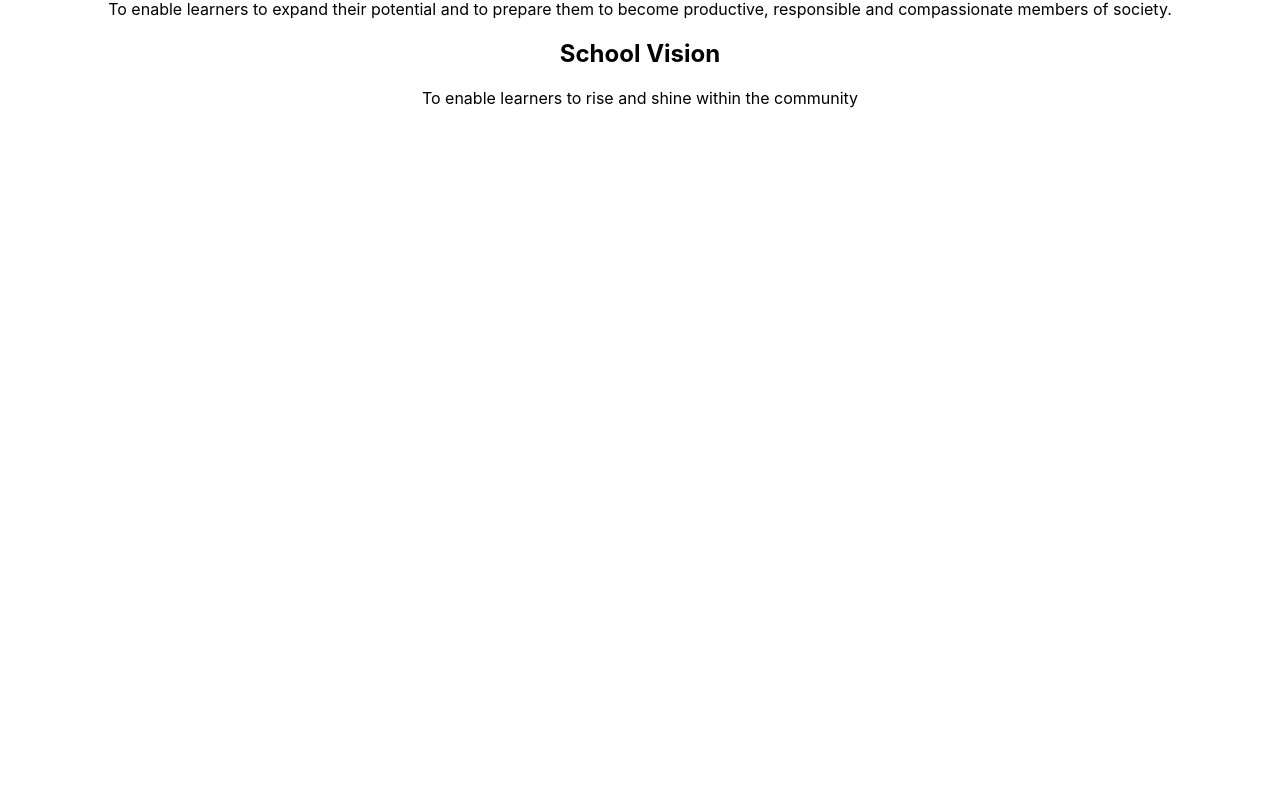
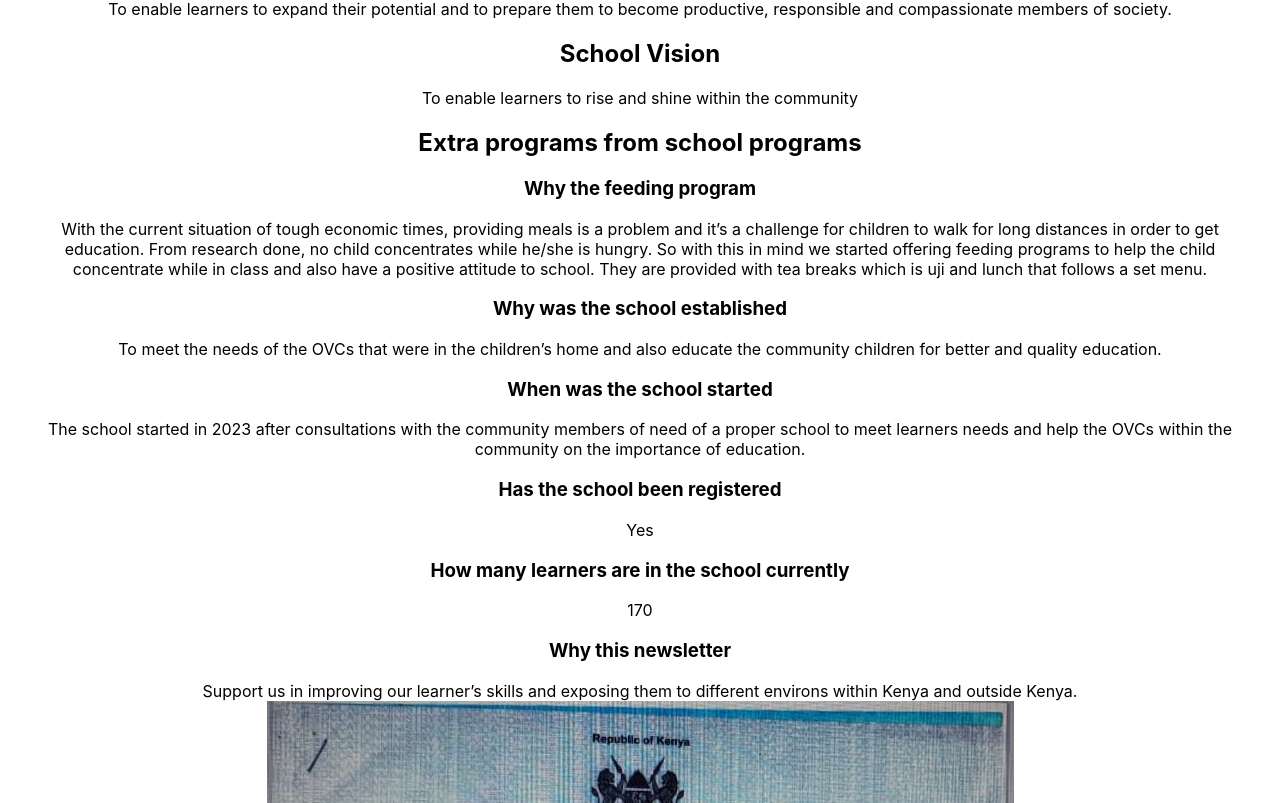
Before and after one commit to pemprojects/homeofpeace-website, a React (Create React App) app: page / in a window 1280 px wide. Shown: the part 4377-5180 px from the top of the page. Before the commit the page ends 4515 px from the top, so only its background shows below. Built offline with nearby package versions, Linux system fonts and the light colour scheme.

Commit message:
Elite academy update data

```diff
--- a/src/components/EliteJuniorAcademy.jsx
+++ b/src/components/EliteJuniorAcademy.jsx
@@ -1,18 +1,33 @@
 import React from 'react';
 import elite_academy from '../data/hope_junior_academy.json';
 import junior_academy_pic  from '../images/hope_elite_junior_academy.jpg';
+import junior_academy_cert  from '../images/elite_junior_cert.jpg';
 
 const EliteJuniorAcademy = () => {
     return (
         <div className='center'>
             <h2>Name: {elite_academy.ACADEMY_NAME}</h2>
-            <img src={junior_academy_pic} alt="Elite junior academy picture" />
+            <img src={junior_academy_pic} alt="Elite junior academy" />
             <h2>School Motto</h2>
             {elite_academy.SCHOOL_MOTTO}
             <h2>School Mission</h2>
             {elite_academy.SCHOOL_MISSION}
             <h2>School Vision</h2>
             {elite_academy.SCHOOL_VISION}
+            <h2>Extra programs from school programs</h2>
+            <h3>Why the feeding program</h3>
+            {elite_academy.WHY_FEEDING_PROGRAM}
+            <h3>Why was the school established</h3>
+            {elite_academy.SCHOOL_ESTABLISHMENT}
+            <h3>When was the school started</h3>
+            {elite_academy.SCHOOL_STARTED}
+            <h3>Has the school been registered</h3>
+            {elite_academy.SCHOOL_REGISTERED}
+            <h3>How many learners are in the school currently</h3>
+            {elite_academy.LEARNERS}
+            <h3>Why this newsletter</h3>
+            {elite_academy.NEWSLETTER_PURPOSE}
+            <img src={junior_academy_cert} alt="Elite junior certificate" />
         </div>
     )
 }
--- a/src/data/hope_junior_academy.json
+++ b/src/data/hope_junior_academy.json
@@ -11,12 +11,9 @@
       }
     ],
     "WHY_FEEDING_PROGRAM": "With the current situation of tough economic times, providing meals is a problem and it’s a challenge for children to walk for long distances in order to get education. From research done, no child concentrates while he/she is hungry. So with this in mind we started offering feeding programs to help the child concentrate while in class and also have a positive attitude to school. They are provided with tea breaks which is uji and lunch that follows a set menu.",
-    "SCHOOL_ESTABLISHMENT": {
-      "REASON": "To meet the needs of the OVCs that were in the children’s home and also educate the community children for better and quality education.",
-      "START_YEAR": 2023,
-      "COMMUNITY_CONSULTATION": "The school started in 2023 after consultations with the community members of need of a proper school to meet learners needs and help the OVCs within the community on the importance of education.",
-      "REGISTRATION": "Yes",
-      "CURRENT_LEARNERS": 170
-    },
+    "SCHOOL_ESTABLISHMENT": "To meet the needs of the OVCs that were in the children’s home and also educate the community children for better and quality education.",
+    "SCHOOL_STARTED": "The school started in 2023 after consultations with the community members of need of a proper school to meet learners needs and help the OVCs within the community on the importance of education.",
+    "SCHOOL_REGISTERED": "Yes",
+    "LEARNERS": 170,
     "NEWSLETTER_PURPOSE": "Support us in improving our learner’s skills and exposing them to different environs within Kenya and outside Kenya."
   }
```
Also changed, not shown: src/images/elite_junior_cert.jpg (added).
